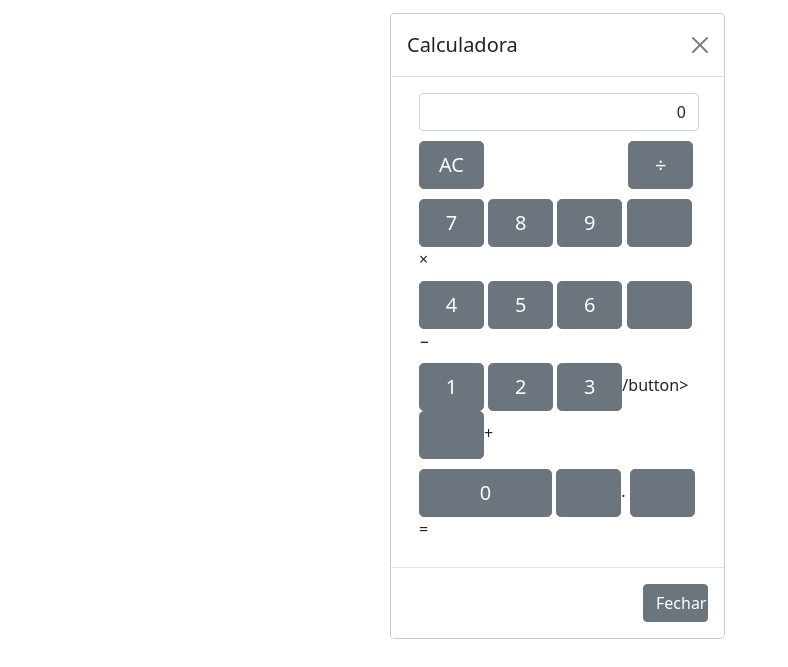
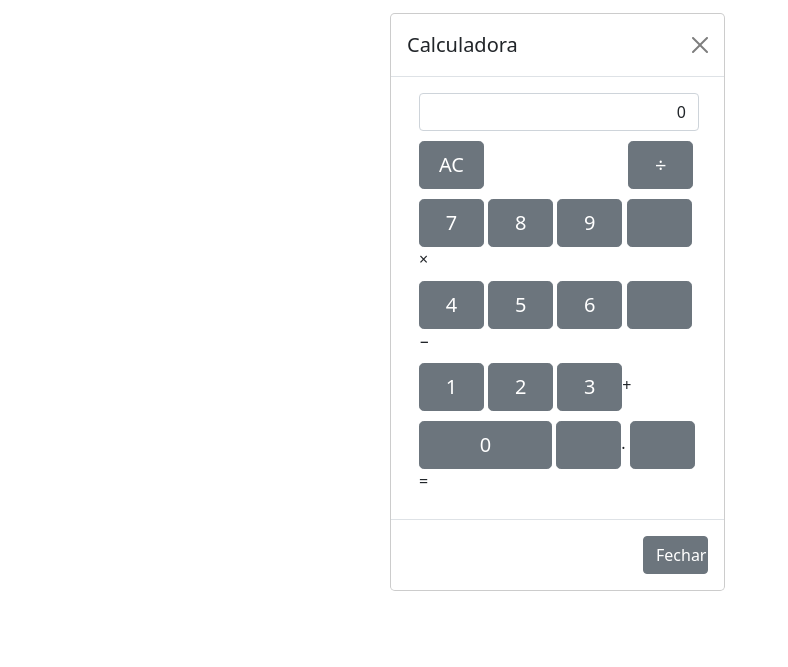
Before and after one commit to Passeti/Calculadora-Js, a plain HTML site: page AV2/public_html/index.html in a window 1280 px wide. Shown: the part 179-846 px from the top of the page, without its empty margins (0-788 px from the left). After the commit the page ends 800 px from the top, so only its background shows below. Drawn offline with nearby package versions, Linux system fonts and the light colour scheme; some icons are missing.

Commit message:
Update index.html

```diff
--- a/AV2/public_html/index.html
+++ b/AV2/public_html/index.html
@@ -43,25 +43,25 @@
                             </div>
                             <div class="row">
                                 <div class="col-md-12">
-                                    <input type="button" class="btn btn-secondary btn-lg" onclick="insert('7')" value="7"></button>
-                                    <input type="button" class="btn btn-secondary btn-lg" onclick="insert('8')" value="8"></button>
-                                    <input type="button" class="btn btn-secondary btn-lg" onclick="insert('9')" value="9"></button>
+                                    <input type="button" class="btn btn-secondary btn-lg" onclick="insert('7')" value="7">
+                                    <input type="button" class="btn btn-secondary btn-lg" onclick="insert('8')" value="8">
+                                    <input type="button" class="btn btn-secondary btn-lg" onclick="insert('9')" value="9">
                                     <input type="button" class="btn btn-secondary btn-lg" onclick="">&times;</button>
                                 </div>
                             </div>
                             <div class="row">
                                 <div class="col-md-12">
-                                    <input type="button" class="btn btn-secondary btn-lg" onclick="insert('4')" value="4"></button>
-                                    <input type="button" class="btn btn-secondary btn-lg" onclick="insert('5')" value="5"></button>
-                                    <input type="button" class="btn btn-secondary btn-lg" onclick="insert('6')" value="6"></button>
+                                    <input type="button" class="btn btn-secondary btn-lg" onclick="insert('4')" value="4">
+                                    <input type="button" class="btn btn-secondary btn-lg" onclick="insert('5')" value="5">
+                                    <input type="button" class="btn btn-secondary btn-lg" onclick="insert('6')" value="6">
                                     <input type="button" class="btn btn-secondary btn-lg" onclick="">&minus;</button>
                                 </div>
                             </div>
                             <div class="row">
                                 <div class="col-md-12">
-                                    <input type="button" class="btn btn-secondary btn-lg" onclick="insert('1')" value="1"></button>
-                                    <input type="button" class="btn btn-secondary btn-lg" onclick="insert('2')" value="2"></button>
-                                    <input type="button" class="btn btn-secondary btn-lg" onclick="insert('3')" value="3">/button>
+                                    <input type="button" class="btn btn-secondary btn-lg" onclick="insert('1')" value="1">
+                                    <input type="button" class="btn btn-secondary btn-lg" onclick="insert('2')" value="2">
+                                    <input type="button" class="btn btn-secondary btn-lg" onclick="insert('3')" value="3"
                                     <input type="button" class="btn btn-secondary btn-lg" onclick="">&plus;</button>
                                 </div>
                             </div>
```
